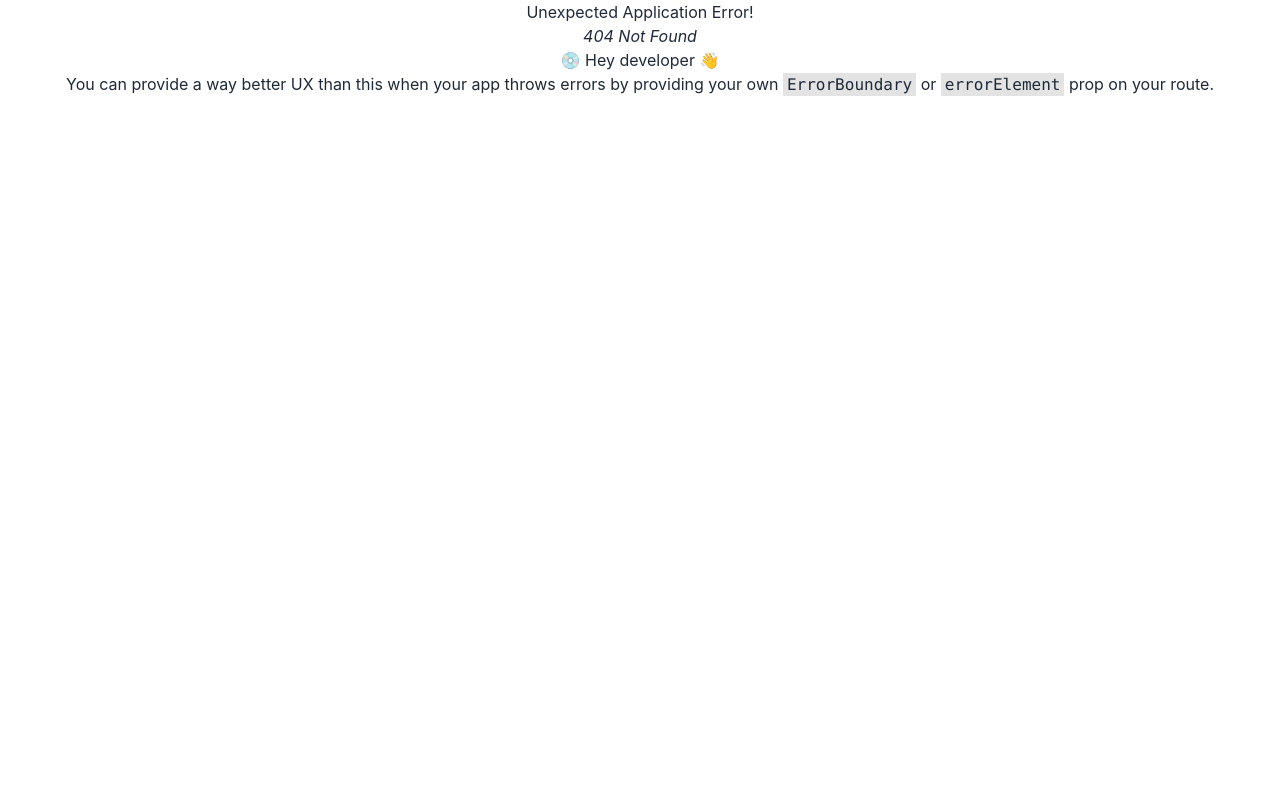
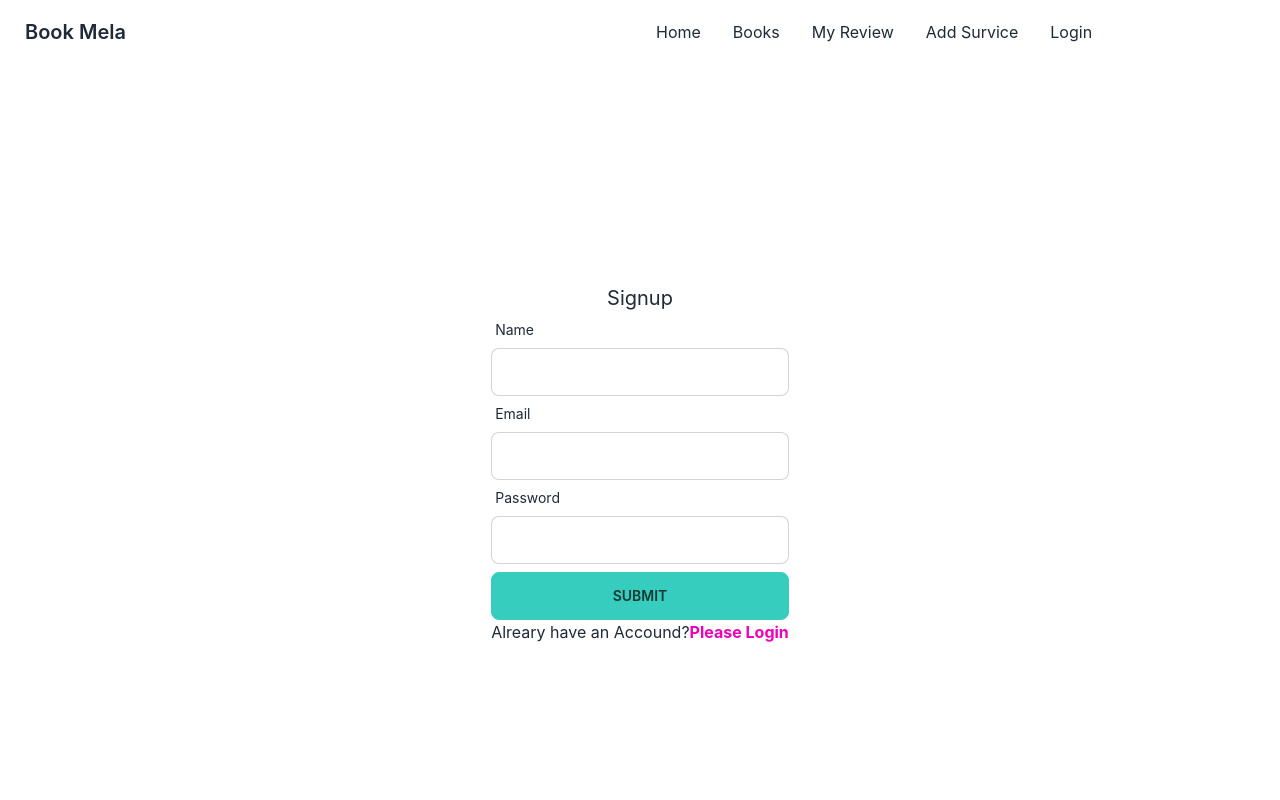
Before and after one commit to robin355/books-review-client, a React (Create React App) app: page /signup in a window 1280 px wide. Before the commit this address had no page. Shown: the top 800 px of the page. Built offline with nearby package versions, Linux system fonts and the light colour scheme.

Commit message:
login and signup design

```diff
--- a/package.json
+++ b/package.json
@@ -9,6 +9,7 @@
     "daisyui": "^2.39.1",
     "react": "^18.2.0",
     "react-dom": "^18.2.0",
+    "react-hook-form": "^7.39.3",
     "react-router-dom": "^6.4.3",
     "react-scripts": "5.0.1",
     "web-vitals": "^2.1.4"
--- /dev/null
+++ b/src/Context/AuthProvider/AuthProvider.js
@@ -0,0 +1,13 @@
+import { React, useState, createContext } from 'react';
+export const AuthContext = createContext()
+const AuthProvider = ({ children }) => {
+    const [user, setUser] = useState(null)
+    const authInfo = {}
+    return (
+        <AuthContext.Provider value={authInfo}>
+            {children}
+        </AuthContext.Provider>
+    );
+};
+
+export default AuthProvider;
--- a/src/index.js
+++ b/src/index.js
@@ -3,11 +3,14 @@ import ReactDOM from 'react-dom/client';
 import './index.css';
 import App from './App';
 import reportWebVitals from './reportWebVitals';
+import AuthProvider from './Context/AuthProvider/AuthProvider';
 
 const root = ReactDOM.createRoot(document.getElementById('root'));
 root.render(
   <React.StrictMode>
-    <App />
+    <AuthProvider>
+      <App />
+    </AuthProvider>
   </React.StrictMode>
 );
 
--- /dev/null
+++ b/src/pages/Login/Login/Login.js
@@ -0,0 +1,39 @@
+import React from 'react';
+import { useForm } from 'react-hook-form';
+import { Link } from 'react-router-dom'
+const Login = () => {
+    const { register, handleSubmit, formState: { errors } } = useForm()
+    const handleLogin = (data) => {
+        console.log(data)
+    }
+    return (
+        <div className='h-[800px] flex justify-center items-center'>
+            <div>
+                <h2 className='text-xl text-center'>Login</h2>
+                <form onSubmit={handleSubmit(handleLogin)}>
+                    <div className="form-control w-full">
+                        <label className="label">
+                            <span className="label-text">Email</span>
+                        </label>
+                        <input type="email" {...register("email", { required: true })} className="input input-bordered w-full" />
+                        {errors.email && <p className='text-red-600'>{errors.mail?.message}</p>}
+                    </div>
+                    <div className="form-control w-full">
+                        <label className="label">
+                            <span className="label-text">Password</span>
+                        </label>
+                        <input type="password" {...register("password", { required: true })} className="input input-bordered w-full" />
+                    </div>
+                    <h1>Forget Password?</h1>
+                    {errors.password && <p className='text-red-600'>{errors.password?.message}</p>}
+                    <input type="submit" className='btn btn-accent w-full mt-2' />
+                </form>
+                <h2>New to Books Lover?<Link className='text-secondary font-bold' to='/signup'>Create Account</Link></h2>
+                <div className="divider">OR</div>
+                <button className='btn btn-outline'>CONTINUE WITH GOOGLE</button>
+            </div>
+        </div>
+    );
+};
+
+export default Login;
--- /dev/null
+++ b/src/pages/Login/Signup/Signup.js
@@ -0,0 +1,43 @@
+import React from 'react';
+import { useForm } from 'react-hook-form';
+import { Link } from 'react-router-dom'
+const Signup = () => {
+    const { register, handleSubmit, formState: { errors } } = useForm()
+    const handleSignup = (data) => {
+        console.log(data)
+    }
+    return (
+        <div className='h-[800px] flex justify-center items-center'>
+            <div>
+                <h2 className='text-xl text-center'>Signup</h2>
+                <form onSubmit={handleSubmit(handleSignup)}>
+                    <div className="form-control w-full">
+                        <label className="label">
+                            <span className="label-text">Name</span>
+                        </label>
+                        <input type="text" {...register("name", { required: true })} className="input input-bordered w-full" />
+                        {errors.name && <p className='text-red-600'>{errors.name?.message}</p>}
+                    </div>
+                    <div className="form-control w-full">
+                        <label className="label">
+                            <span className="label-text">Email</span>
+                        </label>
+                        <input type="email" {...register("email", { required: true })} className="input input-bordered w-full" />
+                        {errors.email && <p className='text-red-600'>{errors.email?.message}</p>}
+                    </div>
+                    <div className="form-control w-full">
+                        <label className="label">
+                            <span className="label-text">Password</span>
+                        </label>
+                        <input type="password" {...register("password", { required: true, maxLength: { value: 6, message: 'Password Must be 6 character' } })} className="input input-bordered w-full" />
+                    </div>
+                    {errors.password && <p className='text-red-600'>{errors.password?.message}</p>}
+                    <input type="submit" className='btn btn-accent w-full mt-2' />
+                </form>
+                <h2>Alreary have an Accound?<Link className='text-secondary font-bold' to='/login'>Please Login</Link></h2>
+            </div>
+        </div>
+    );
+};
+
+export default Signup;
```
Also changed, not shown: src/Routes/Router/Router.js (+14 -0 lines), 1 other file (tests, documents, lock files or other folders).
